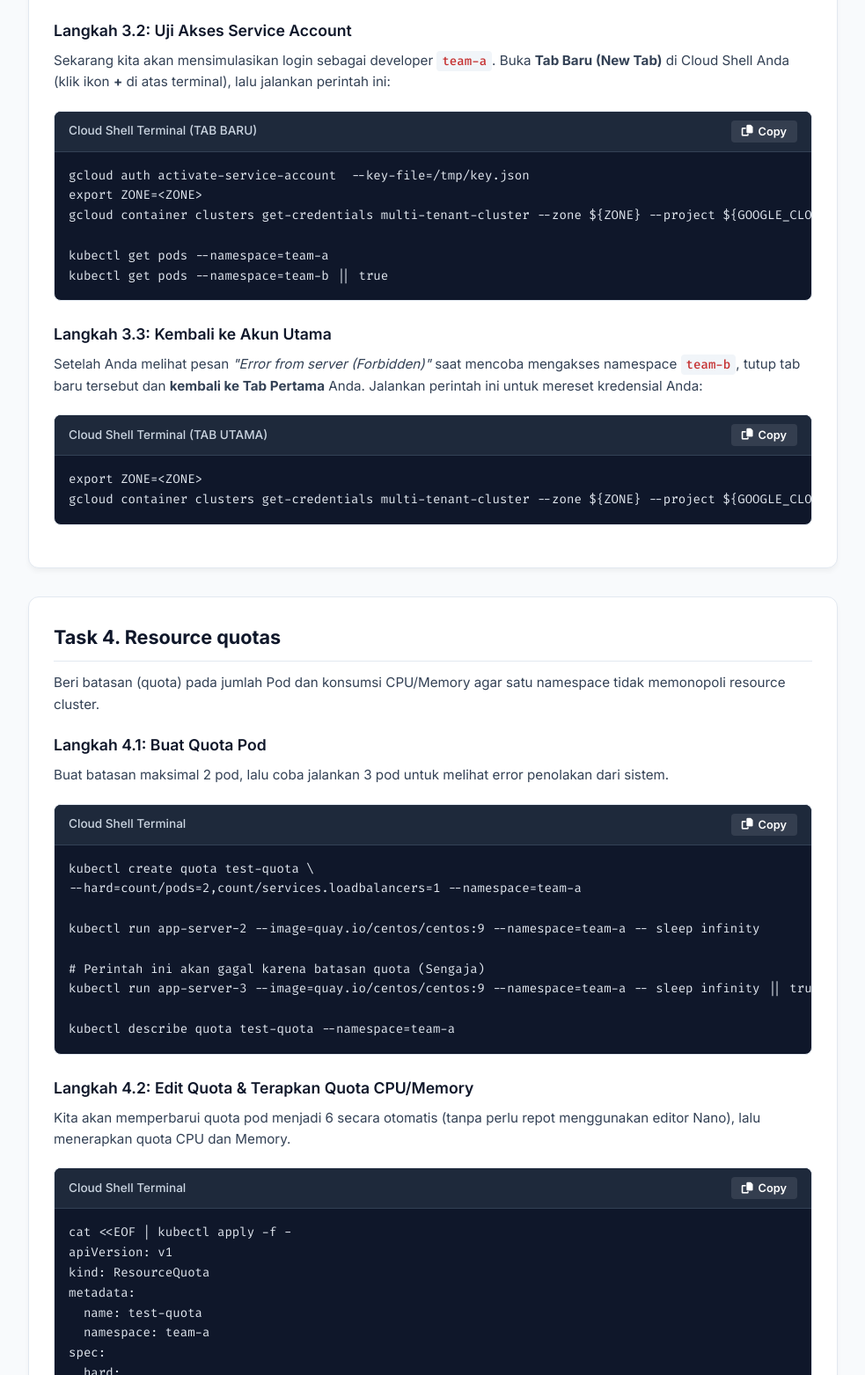
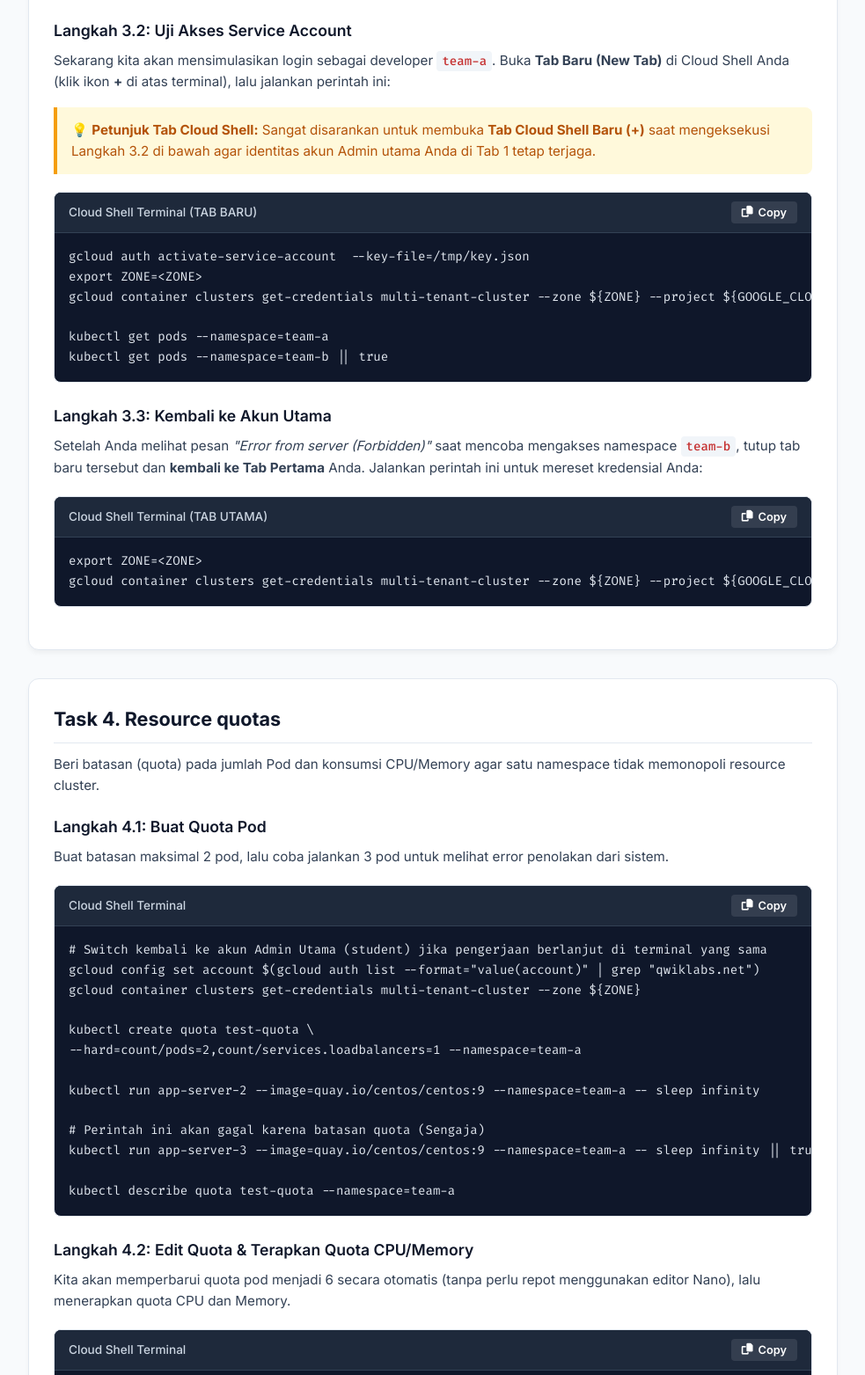
Before and after one commit to MFachriW/arcade-helper, a plain HTML site: page labs/juli-safespaces-gke-cluster-namespaces.html in a window 1280 px wide. Shown: the part 4229-5792 px from the top of the page at 88% size, without its empty margins (148-1131 px from the left). Drawn offline with Linux system fonts and the light colour scheme.

Commit message:
add auto-reset to admin student account in Task 4.1 and new tab callout in Langkah 3.2

```diff
--- a/labs/juli-safespaces-gke-cluster-namespaces.html
+++ b/labs/juli-safespaces-gke-cluster-namespaces.html
@@ -703,6 +703,9 @@
 
             <h3 style="margin-top: 24px;">Langkah 3.2: Uji Akses Service Account</h3>
             <p>Sekarang kita akan mensimulasikan login sebagai developer <code>team-a</code>. Buka <strong>Tab Baru (New Tab)</strong> di Cloud Shell Anda (klik ikon <strong>+</strong> di atas terminal), lalu jalankan perintah ini:</p>
+            <div class="warning-yellow" style="margin-top: 12px; margin-bottom: 12px; background: #fff9db; border-left-color: #f59e0b; color: #b45309;">
+                💡 <strong>Petunjuk Tab Cloud Shell:</strong> Sangat disarankan untuk membuka <strong>Tab Cloud Shell Baru (+)</strong> saat mengeksekusi Langkah 3.2 di bawah agar identitas akun Admin utama Anda di Tab 1 tetap terjaga.
+            </div>
             <div class="code-container">
                 <div class="code-header">
                     <span>Cloud Shell Terminal (TAB BARU)</span>
@@ -935,7 +938,11 @@ kubectl get pods --namespace=team-b || true`;
 gcloud container clusters get-credentials multi-tenant-cluster --zone \${ZONE} --project \${GOOGLE_CLOUD_PROJECT}`;
 
             // Task 4.1
-            document.getElementById('code-task4-1').textContent = `kubectl create quota test-quota \\
+            document.getElementById('code-task4-1').textContent = `# Switch kembali ke akun Admin Utama (student) jika pengerjaan berlanjut di terminal yang sama
+gcloud config set account \$(gcloud auth list --format="value(account)" | grep "qwiklabs.net")
+gcloud container clusters get-credentials multi-tenant-cluster --zone \${ZONE}
+
+kubectl create quota test-quota \\
 --hard=count/pods=2,count/services.loadbalancers=1 --namespace=team-a
 
 kubectl run app-server-2 --image=quay.io/centos/centos:9 --namespace=team-a -- sleep infinity
```
